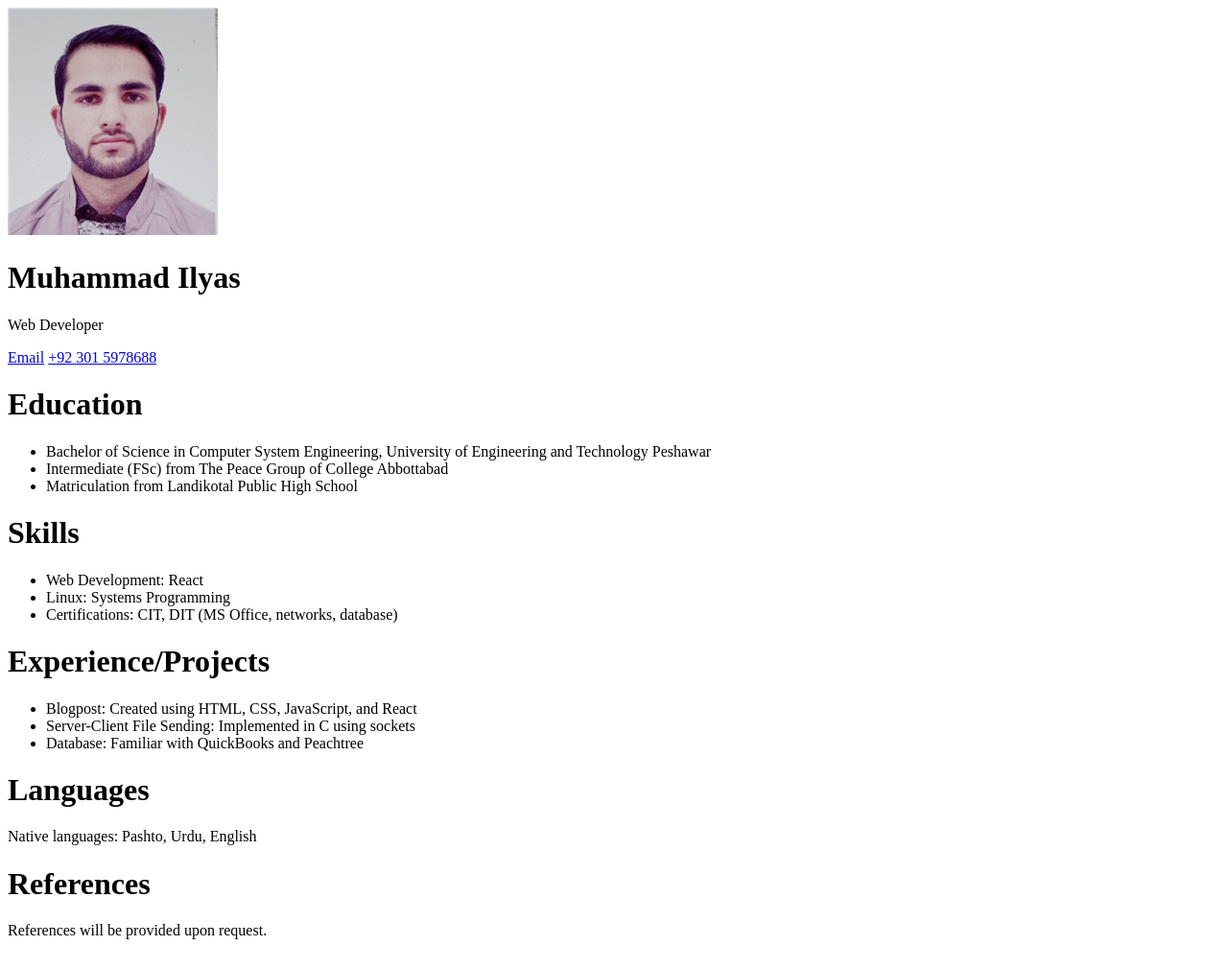
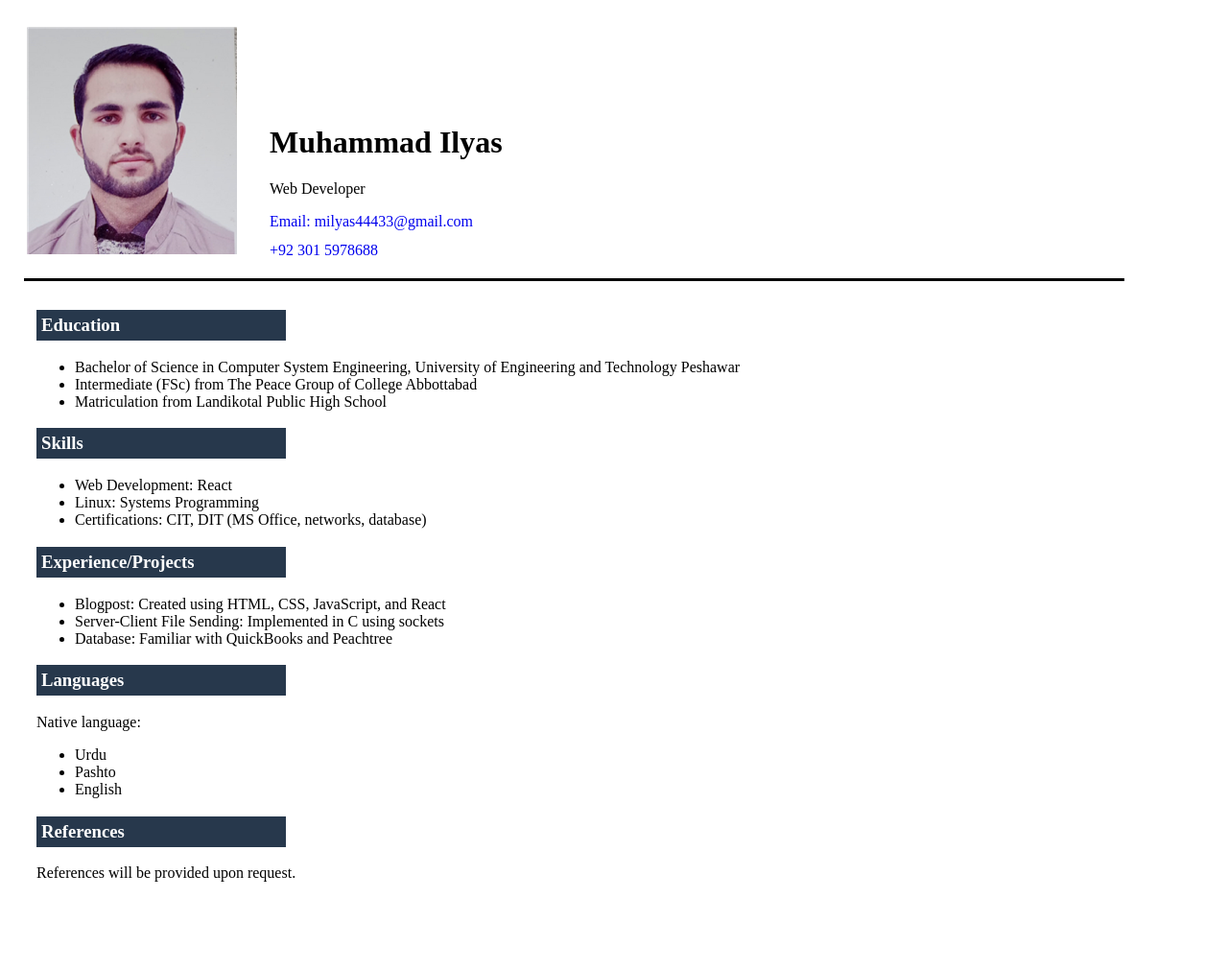
Before and after one commit to milyas44433/my-cv, a plain HTML site: page index.html in a window 1280 px wide. Shown: the whole page at 96% size. Drawn offline with Linux system fonts and the light colour scheme.

Commit message:
css file add

```diff
--- a/index.html
+++ b/index.html
@@ -1,57 +1,70 @@
 <!DOCTYPE html>
 <html lang="en">
   <head>
-    <meta charset="UTF-8">
-    <meta name="viewport" content="width=device-width, initial-scale=1.0">
+    <meta charset="UTF-8" />
+    <meta name="viewport" content="width=device-width, initial-scale=1.0" />
+    <link rel="stylesheet" href="style.css" />
     <title>My Resume</title>
   </head>
   <body>
 
 
-     <img src="image.png" >
+
+
+    <div class="img-div">
+      <img src="image.png" />
+    </div>
+
+    <div class="info-div">
       <h1>Muhammad Ilyas</h1>
       <p>Web Developer</p>
 
-     <a href="milyas44433@gmail.com">Email</a>
-     <a href="#">+92 301 5978688</a>
+      <a class="gmail-link" href="milyas44433@gmail.com" target="_blank"
+        >Email: milyas44433@gmail.com</a
+      >
+      <a class="phone-link" href="#">+92 301 5978688</a>
+    </div>
+    <div class="line"></div>
 
-     <h1>Education</h1>
+    <div class="second-section">
+      <h3 class="edu-h1">Education</h3>
       <ul>
-        <li>Bachelor of Science in Computer System Engineering, University of Engineering and Technology Peshawar</li>
-        <li>Intermediate (FSc) from The Peace Group of College Abbottabad
+        <li>
+          Bachelor of Science in Computer System Engineering, University of
+          Engineering and Technology Peshawar
         </li>
+        <li>Intermediate (FSc) from The Peace Group of College Abbottabad</li>
         <li>Matriculation from Landikotal Public High School</li>
       </ul>
 
-     <h1>Skills</h1>
+      <h3>Skills</h3>
 
       <ul>
-        <li>Web Development: React
-        </li>
+        <li>Web Development: React</li>
         <li>Linux: Systems Programming</li>
-        <li>Certifications: CIT, DIT (MS Office, networks, database)
-        </li>
+        <li>Certifications: CIT, DIT (MS Office, networks, database)</li>
       </ul>
 
-     <h1>Experience/Projects</h1>
+      <h3>Experience/Projects</h3>
       <ul>
         <li>Blogpost: Created using HTML, CSS, JavaScript, and React</li>
-        <li>Server-Client File Sending: Implemented in C using sockets
-        </li>
-        <li>Database: Familiar with QuickBooks and Peachtree
-        </li>
+        <li>Server-Client File Sending: Implemented in C using sockets</li>
+        <li>Database: Familiar with QuickBooks and Peachtree</li>
       </ul>
 
+      <h3>Languages</h3>
+      <p>Native language:
+         <ul>
+            <li>Urdu</li>
+            <li>Pashto</li>
+            <li>English</li>
+         </ul>
+      </p>
 
-     <h1>Languages</h1>
-     <p>Native languages: Pashto, Urdu, English</p>
-
-     <h1>References</h1>
+      <h3>References</h3>
       <p>References will be provided upon request.</p>
 
-
-
-
-
+      <br><br><br><br>
+    </div>
   </body>
 </html>
--- /dev/null
+++ b/style.css
@@ -0,0 +1,48 @@
+.img-div{
+
+    display: inline-block;
+    margin-top: 20px;
+    margin-left: 20px;
+
+
+}
+
+.info-div{
+
+
+    display: inline-block;
+    margin-left: 30px;
+    margin-top: 20px;
+
+}
+
+.gmail-link, .phone-link{
+
+    display: block;
+    margin-top: 12px;
+    text-decoration: none;
+}
+
+.line{
+
+  border-top: 3px solid black;
+  margin-top: 20px;
+  margin-bottom: 30px;
+  width: 1147px;
+  margin-left: 17px;
+
+}
+
+
+.second-section{
+
+    margin-left: 30px;
+}
+
+h3{
+
+    background-color: #27384c;
+    color: #ffff;
+    width: 250px;
+    padding: 5px;
+}
```
Lines whose indentation alone changed are shown as unchanged.
